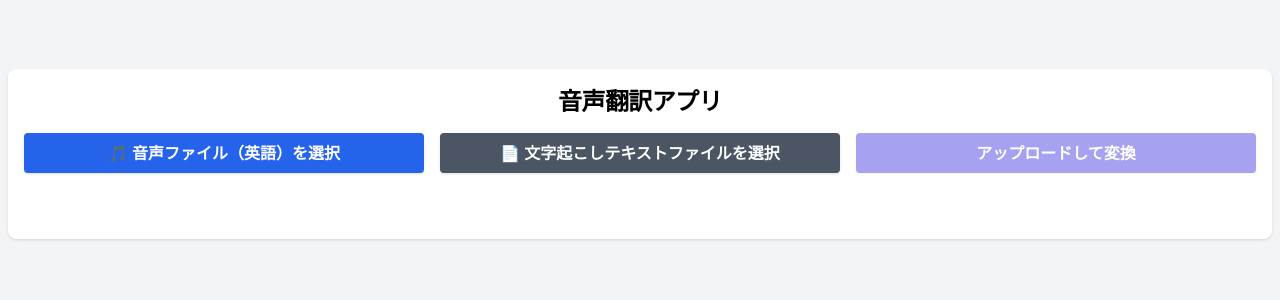
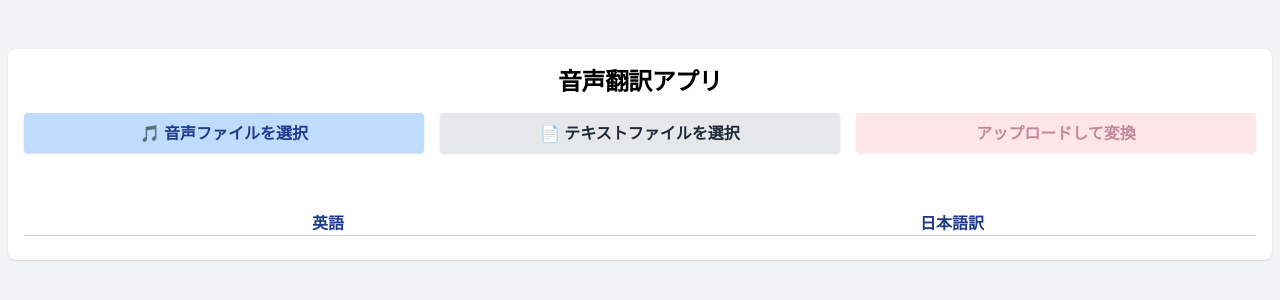
Before and after one commit to otori2/voice-translator, a Next.js app: page / in a window 1280 px wide. Shown: the part 250-550 px from the top of the page. Built offline with nearby package versions, Linux system fonts and the light colour scheme.

Commit message:
レイアウト調整

```diff
--- a/src/app/page.tsx
+++ b/src/app/page.tsx
@@ -289,19 +289,19 @@ export default function Home() {
             <button
               type="button"
               onClick={() => audioInputRef.current?.click()}
-              className="bg-blue-600 text-white font-semibold py-2 px-3 rounded shadow hover:bg-blue-700 transition-colors duration-150 text-base focus:outline-none focus:ring-2 focus:ring-blue-300 w-full"
+              className="bg-blue-200 text-blue-900 font-semibold py-2 px-3 rounded shadow hover:bg-blue-300 transition-colors duration-150 text-base focus:outline-none focus:ring-2 focus:ring-blue-100 w-full"
             >
-              🎵 音声ファイル（英語）を選択
+              🎵 音声ファイルを選択
             </button>
             <button
               type="button"
               onClick={() => textInputRef.current?.click()}
-              className="bg-gray-600 text-white font-semibold py-2 px-3 rounded shadow hover:bg-gray-700 transition-colors duration-150 text-base focus:outline-none focus:ring-2 focus:ring-gray-300 w-full"
+              className="bg-gray-200 text-gray-800 font-semibold py-2 px-3 rounded shadow hover:bg-gray-300 transition-colors duration-150 text-base focus:outline-none focus:ring-2 focus:ring-gray-100 w-full"
             >
-              📄 文字起こしテキストファイルを選択
+              📄 テキストファイルを選択
             </button>
             <button
-              className="bg-indigo-600 hover:bg-indigo-700 text-white px-4 py-2 rounded font-semibold shadow disabled:opacity-50 transition-colors duration-150 text-base focus:outline-none focus:ring-2 focus:ring-indigo-300 w-full"
+              className="bg-rose-200 hover:bg-rose-300 text-rose-900 px-4 py-2 rounded font-semibold shadow disabled:opacity-50 transition-colors duration-150 text-base focus:outline-none focus:ring-2 focus:ring-rose-100 w-full"
               onClick={handleUpload}
               disabled={loading || (!audioFile && !transcriptFile)}
             >
@@ -345,21 +345,21 @@ export default function Home() {
             />
             <div className="flex gap-2">
               <button
-                className="inline-block bg-blue-600 hover:bg-blue-700 text-white px-4 py-2 rounded font-semibold shadow transition-colors duration-150 text-base focus:outline-none focus:ring-2 focus:ring-blue-300"
+                className="inline-block bg-blue-200 hover:bg-blue-300 text-blue-900 px-4 py-2 rounded font-semibold shadow transition-colors duration-150 text-base focus:outline-none focus:ring-2 focus:ring-blue-100"
                 onClick={handlePlay}
                 disabled={isPlaying}
               >
                 ▶️ 再生
               </button>
               <button
-                className="inline-block bg-gray-600 hover:bg-gray-700 text-white px-4 py-2 rounded font-semibold shadow transition-colors duration-150 text-base focus:outline-none focus:ring-2 focus:ring-gray-300"
+                className="inline-block bg-gray-200 hover:bg-gray-300 text-gray-800 px-4 py-2 rounded font-semibold shadow transition-colors duration-150 text-base focus:outline-none focus:ring-2 focus:ring-gray-100"
                 onClick={handlePause}
                 disabled={!isPlaying}
               >
                 ⏸️ 一時停止
               </button>
               <button
-                className="inline-block bg-green-600 hover:bg-green-700 text-white px-4 py-2 rounded shadow font-semibold transition-colors duration-150 text-base focus:outline-none focus:ring-2 focus:ring-green-300 disabled:opacity-50"
+                className="inline-block bg-green-200 hover:bg-green-300 text-green-900 px-4 py-2 rounded shadow font-semibold transition-colors duration-150 text-base focus:outline-none focus:ring-2 focus:ring-green-100 disabled:opacity-50"
                 onClick={handleDownload}
                 disabled={loading || segments.length === 0}
               >
@@ -368,7 +368,11 @@ export default function Home() {
             </div>
           </div>
         )}
-
+        {/* 英語・日本語の見出し */}
+        <div className="w-full flex flex-row border-b border-gray-300 mt-6 mb-1">
+          <div className="w-1/2 pr-2 text-center font-bold text-blue-900 text-base">英語</div>
+          <div className="w-1/2 pl-2 text-center font-bold text-blue-900 text-base">日本語訳</div>
+        </div>
         {/* 英語・日本語を1行ペアで横並び表示 */}
         <div className="w-full mt-2">
           <div className="flex flex-col w-full">
@@ -378,14 +382,12 @@ export default function Home() {
                 className="flex flex-row w-full border-b border-gray-200 py-1 items-center"
               >
                 <div
-                  className={`w-1/2 pr-2 ${highlightIndex === idx && isPlaying ? "bg-yellow-200 text-black font-bold rounded transition-colors shadow" : ""}`}
+                  className={`w-1/2 pr-2 ${highlightIndex === idx && isPlaying ? 'bg-yellow-100 text-black font-bold rounded transition-colors shadow' : ''}`}
                 >
-                  {transcriptSentences[idx] || ""}
+                  {transcriptSentences[idx] || ''}
                 </div>
-                <div
-                  className={`w-1/2 pl-2 ${highlightIndex === idx && isPlaying ? "bg-yellow-200 text-black font-bold rounded transition-colors shadow" : ""}`}
-                >
-                  {translationSentences[idx] || ""}
+                <div className={`w-1/2 pl-2 ${highlightIndex === idx && isPlaying ? 'bg-yellow-100 text-black font-bold rounded transition-colors shadow' : ''}`}>
+                  {translationSentences[idx] || ''}
                 </div>
               </div>
             ))}
```
